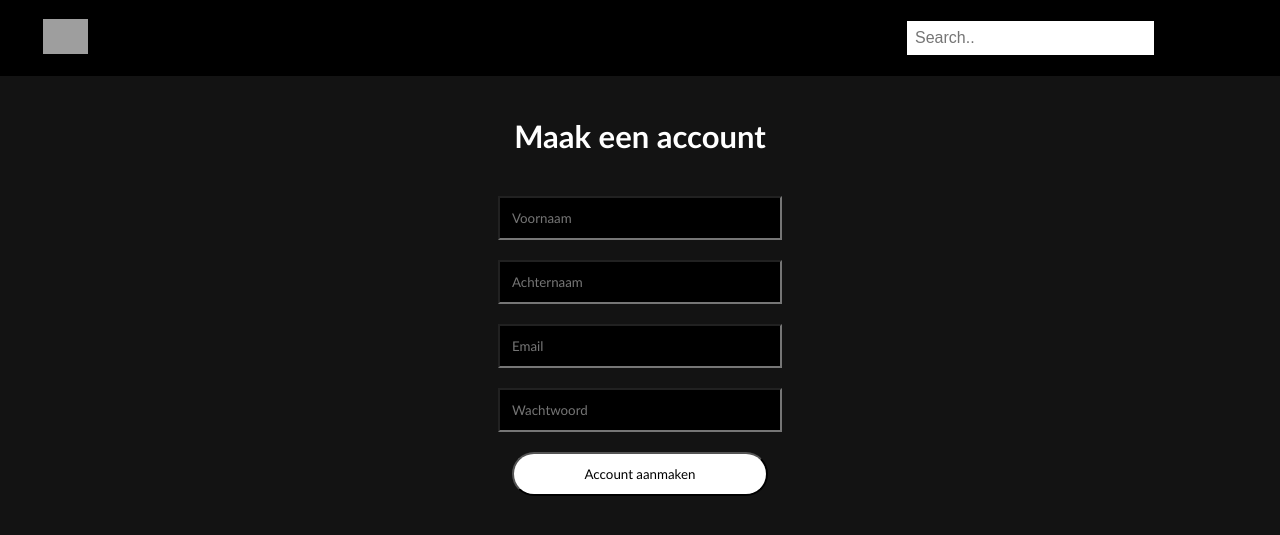
After one commit to Firey-event559/Project-5, a PHP site: page /account_registeren.php in a window 1280 px wide. The commit adds this page. Shown: the top 535 px of the page. Run offline with PHP 8.4, Linux system fonts and the light colour scheme; grey boxes are pictures that could not be loaded.

Commit message:
pagina gemaakt voor registeren account navbar bewerkt.

```diff
--- /dev/null
+++ b/Code/account_registeren.php
@@ -0,0 +1,26 @@
+<!DOCTYPE html>
+<html lang="en">
+<head>
+    <meta charset="UTF-8">
+    <meta name="viewport" content="width=device-width, initial-scale=1.0">
+    <link rel="stylesheet" href="main.css">
+    <title>Account aanmaken</title>
+</head>
+<body>
+    <?php
+
+    include 'nav.php';
+
+    ?>
+   <form class="createaccount">
+    <h1 class="account">Maak een account</h1>
+    <input class="create_account_input" type="text" placeholder="Voornaam" required name="voornaam">
+    <input class="create_account_input" type="text" placeholder="Achternaam" required name="achternaam">
+    <input class="create_account_input" type="Email" placeholder="Email" required name="Email">
+    <input class="create_account_input" type="password" placeholder="Wachtwoord" required name="wachtwoord">
+    <input class="submit_account" type="submit" value="Account aanmaken">
+
+</form>
+
+</body>
+</html>
--- a/Code/main.css
+++ b/Code/main.css
@@ -1,12 +1,14 @@
 body {
-  margin: 0px;
-  padding: 0px;
-  background-color: darkgray;
+  margin: 0;
+  padding: 0;
+  background-color: #131313;
 }
+
 nav {
-  margin: -10px;
+  margin: 0;
   padding: 2.5px;
 }
+
 .Navbar_color {
   background-color: black;
 }
@@ -40,3 +42,43 @@ nav.Navbar_color ul li {
   width: 45px;
   height: 35px;
 }
+
+
+form.createaccount{
+  color: white;
+  display: flex;
+  justify-content: center;
+ flex-direction: column;
+ align-items: center;
+ font-family: 'Trebuchet MS', 'Lucida Sans Unicode', 'Lucida Grande', 'Lucida Sans', Arial, sans-serif;
+margin-top:20px ;
+}
+
+input.create_account_input{
+ background-color: black;
+ color:white;
+ padding: 12px;
+ width: 20%;
+ font-family: 'Trebuchet MS', 'Lucida Sans Unicode', 'Lucida Grande', 'Lucida Sans', Arial, sans-serif;
+ margin-top: 20px;
+}
+
+h1.account{
+font-size: 31px;
+}
+
+input.submit_account{
+  background-color: black;
+  background-color: white;
+
+  font-family: 'Trebuchet MS', 'Lucida Sans Unicode', 'Lucida Grande', 'Lucida Sans', Arial, sans-serif;
+  color: black;
+  border-radius: 50px;
+  margin-top: 20px;
+  width:20% ;
+  padding: 12px;
+}
+
+input.submit_accountw:hover{
+  cursor: pointer;
+}
--- a/Code/nav.php
+++ b/Code/nav.php
@@ -13,7 +13,7 @@
     <nav class="Navbar_color">
         <ul>
             <li>
-                <img src="../Images/deBib_Nav_bar_logo.png" alt="logo" class="logo">
+                <a href="index.php"><img src="../Images/deBib_Nav_bar_logo.png" alt="logo" class="logo"></a>
             </li>
             <li class="searchbar">
                 <input type="search" placeholder="Search..">
```
